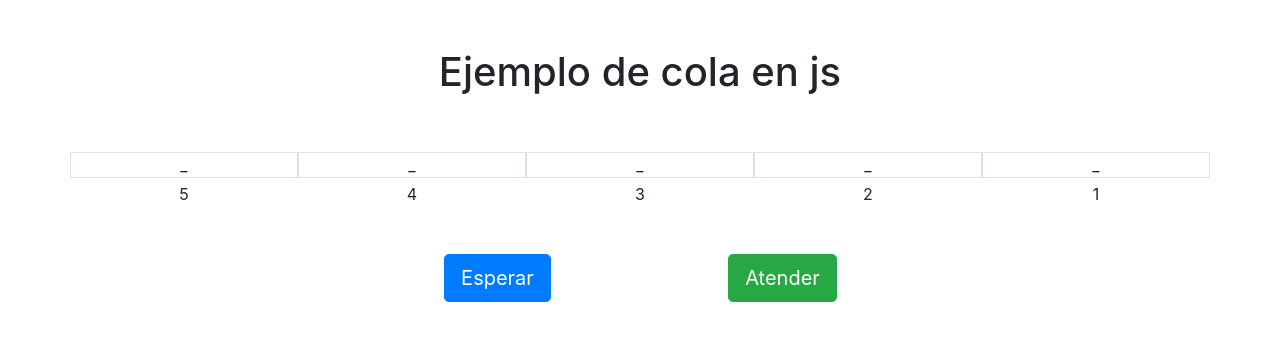
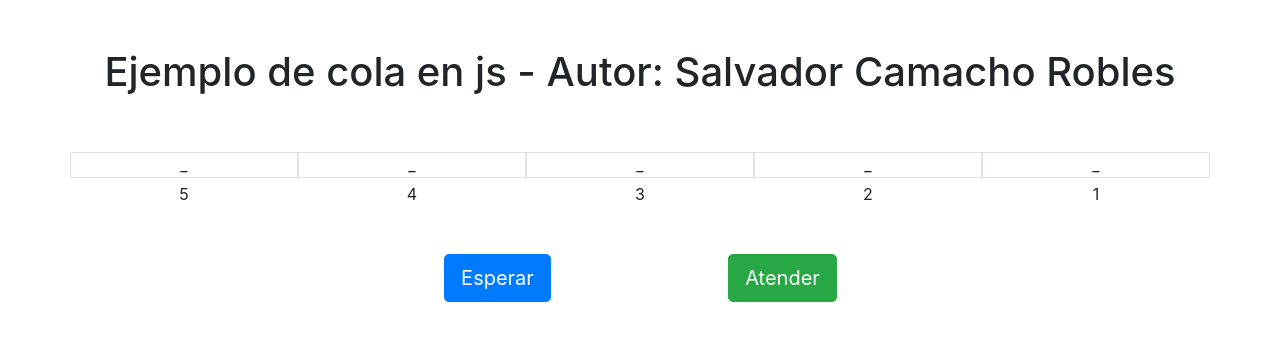
Before and after one commit to SalvadorCamacho/colas, a plain HTML site: page index.html in a window 1280 px wide. Drawn offline with Linux system fonts and the light colour scheme.

Commit message:
Colas v2
Se actualizó el título para que muestre el nombre del autor

```diff
--- a/index.html
+++ b/index.html
@@ -4,7 +4,7 @@
 <head>
     <meta charset="UTF-8">
     <meta name="viewport" content="width=device-width, initial-scale=1.0">
-    <title>Ejemplo de colas</title>
+    <title>Ejemplo de colas en estructuras  de daots</title>
     <link rel="stylesheet" href="bootstrap.min.css">
 </head>
 
@@ -14,7 +14,7 @@
         <div class="grid">
             <div class="row">
                 <div class="col text-center">
-                    <h1>Ejemplo de cola en js</h1>
+                    <h1>Ejemplo de cola en js - Autor: Salvador Camacho Robles</h1>
                 </div>
             </div>
             <div class="row mt-5  text-center">
```
